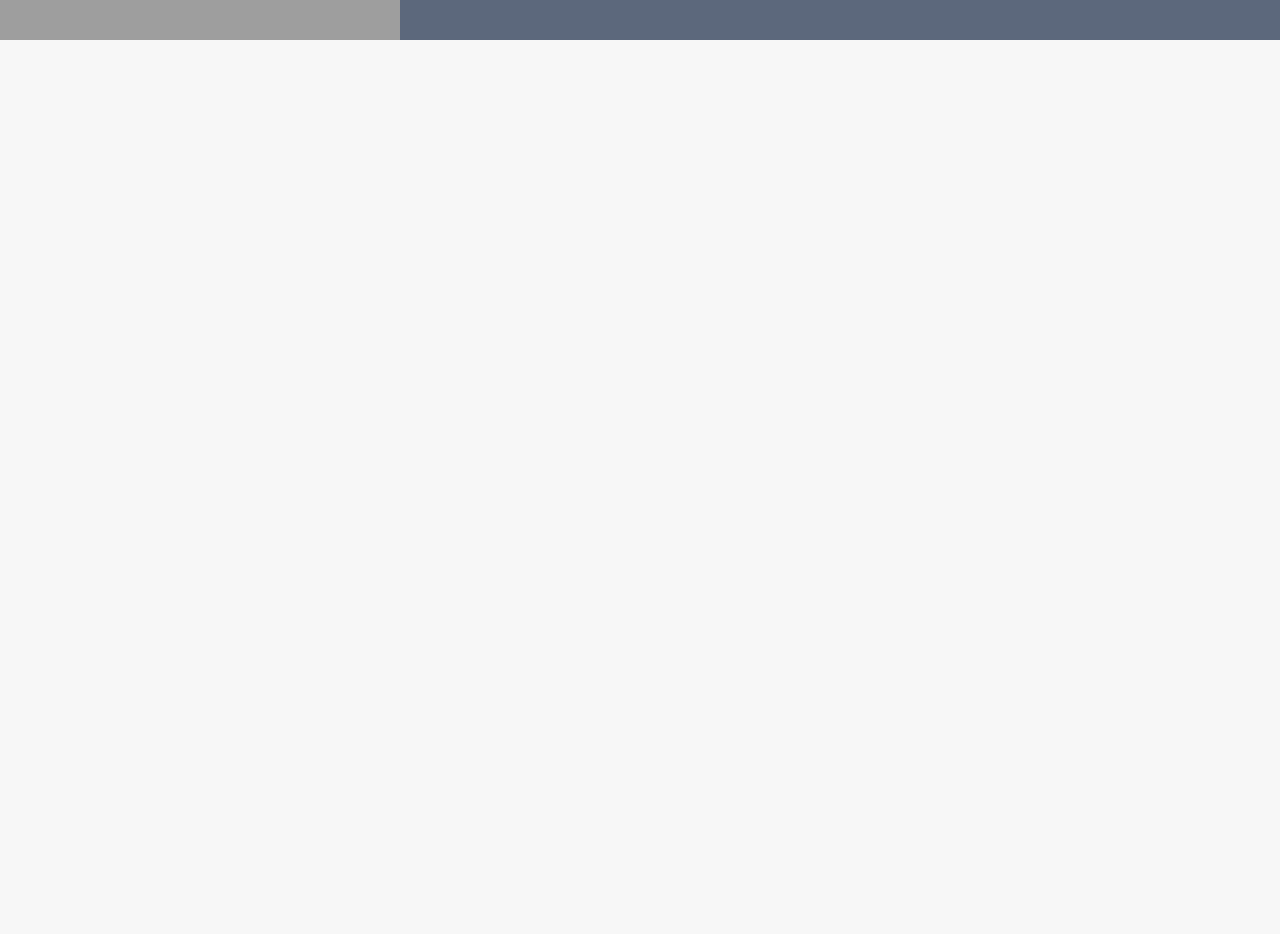
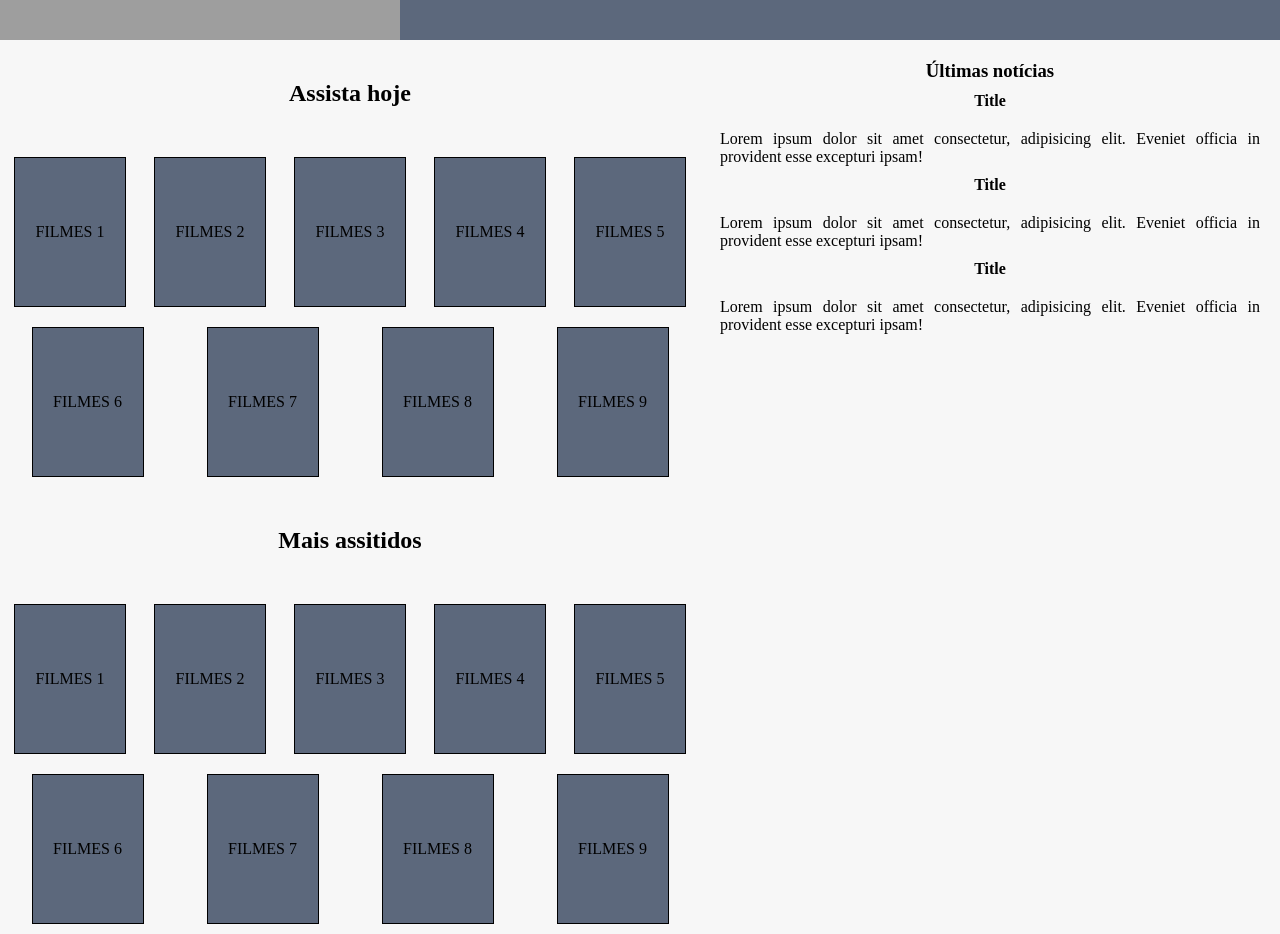
Before and after one commit to CaioCarvalhoF/CaioCarvalhoF-Trybe-Lectures, a plain HTML site: page bloco_6/dia_4/exercicio/index.html in a window 1280 px wide. Shown: the part 260-1194 px from the top of the page. Before the commit the page ends 800 px from the top, so only its background shows below. Drawn offline with Linux system fonts and the light colour scheme; grey boxes are pictures that could not be loaded.

Commit message:
exercicios 1 e 2 da segunda parte

```diff
--- a/bloco_6/dia_4/exercicio/index.html
+++ b/bloco_6/dia_4/exercicio/index.html
@@ -7,7 +7,6 @@
     <link rel="stylesheet" href="./style.css" />
   </head>
   <body>
-
     <header class="header-container">
       <nav class="menu-container">
         <ul>
@@ -19,10 +18,57 @@
       <div class="logo-container">
         <img
           src="https://fontmeme.com/permalink/201215/2044acc483426f38dc2c79c3c84ab998.png"
-          alt="Website Logo" id="logo"
+          alt="Website Logo"
+          id="logo"
         />
       </div>
     </header>
 
+    <main class="main-container">
+        <div class="movie-container">
+          <section>
+            <h2>Assista hoje</h2>
+            <div class="card-container">
+              <div>FILMES 1</div>
+              <div>FILMES 2</div>
+              <div>FILMES 3</div>
+              <div>FILMES 4</div>
+              <div>FILMES 5</div>
+              <div>FILMES 6</div>
+              <div>FILMES 7</div>
+              <div>FILMES 8</div>
+              <div>FILMES 9</div>
+            </div>
+          </section>
+          <article>
+            <h2>Mais assitidos</h2>
+            <div class="card-container">
+              <div>FILMES 1</div>
+              <div>FILMES 2</div>
+              <div>FILMES 3</div>
+              <div>FILMES 4</div>
+              <div>FILMES 5</div>
+              <div>FILMES 6</div>
+              <div>FILMES 7</div>
+              <div>FILMES 8</div>
+              <div>FILMES 9</div>
+            </div>
+          </article>
+        </div>
+
+        <aside class="aside-container">
+          <h3>Últimas notícias</h3>
+
+          <h4>Title</h4>
+          <p>Lorem ipsum dolor sit amet consectetur, adipisicing elit. Eveniet officia in provident esse excepturi ipsam!</p>
+
+          <h4>Title</h4>
+          <p>Lorem ipsum dolor sit amet consectetur, adipisicing elit. Eveniet officia in provident esse excepturi ipsam!</p>
+
+          <h4>Title</h4>
+          <p>Lorem ipsum dolor sit amet consectetur, adipisicing elit. Eveniet officia in provident esse excepturi ipsam!</p>
+        </aside>
+      </main>
+
   </body>
 </html>
--- a/bloco_6/dia_4/exercicio/style.css
+++ b/bloco_6/dia_4/exercicio/style.css
@@ -47,3 +47,55 @@ body {
   list-style: none;
   margin-right: 10px;
 }
+
+.main-container {
+    display: flex;
+    flex-wrap: wrap;
+  }
+
+  .movie-container {
+    display: flex;
+    flex-direction: column;
+    flex-basis: 700px;
+  }
+
+  .movie-container h2 {
+    margin: 40px 0;
+    text-align: center;
+  }
+
+  .card-container {
+    display: flex;
+    flex-wrap: wrap;
+    justify-content: space-around;
+  }
+
+  .card-container div {
+    align-items: center;
+    background-color: #5C687C;
+    border: black solid 1px;
+    display: flex;
+    height: 150px;
+    justify-content: center;
+    margin: 10px;
+    flex-basis: 16%;
+  }
+
+  .aside-container {
+    display: flex;
+    flex-direction: column;
+    margin: 20px;
+    flex-basis: 350px;
+    align-items: center;
+    flex:1;
+  }
+
+  .aside-container h3, h4 {
+    margin-bottom: 10px;
+    text-align: center;
+  }
+
+  .aside-container p {
+    margin: 10px 0;
+    text-align: justify;
+  }
```
